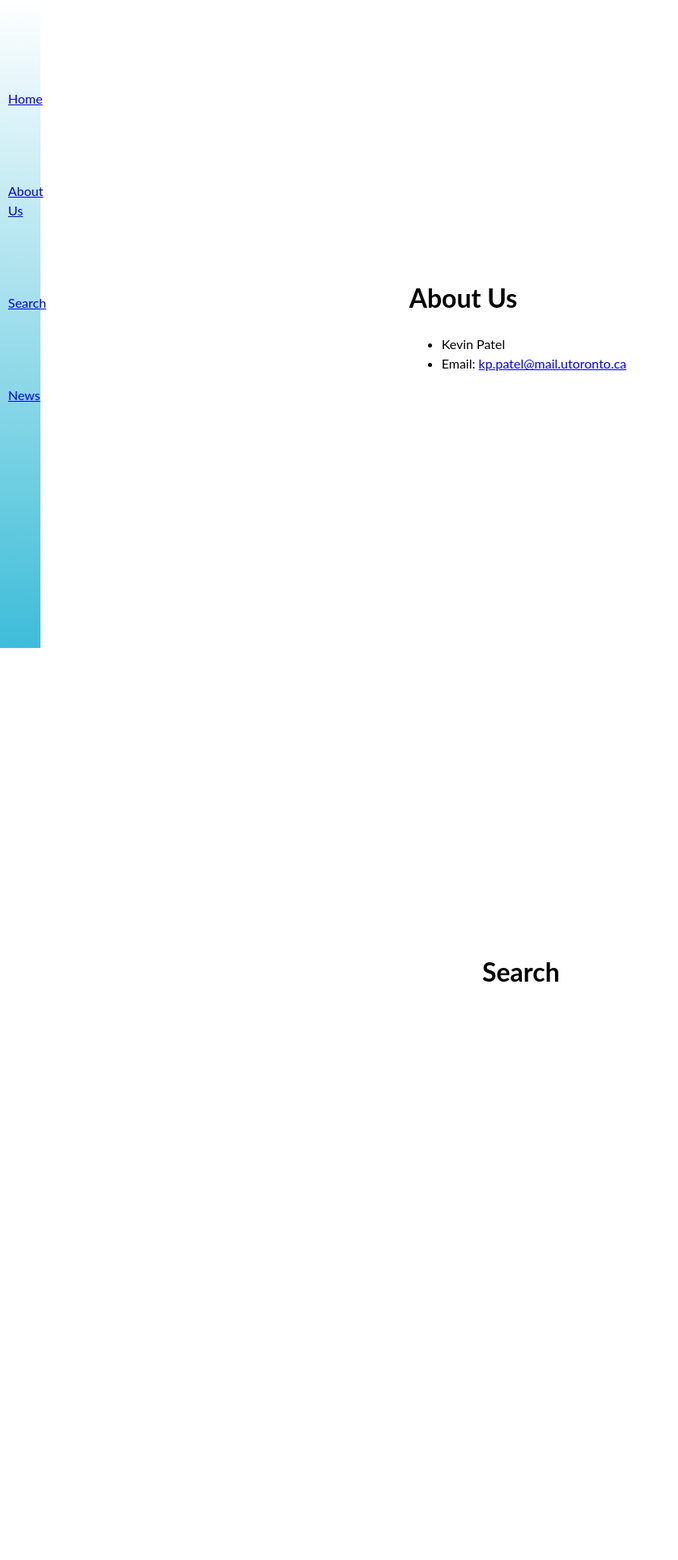
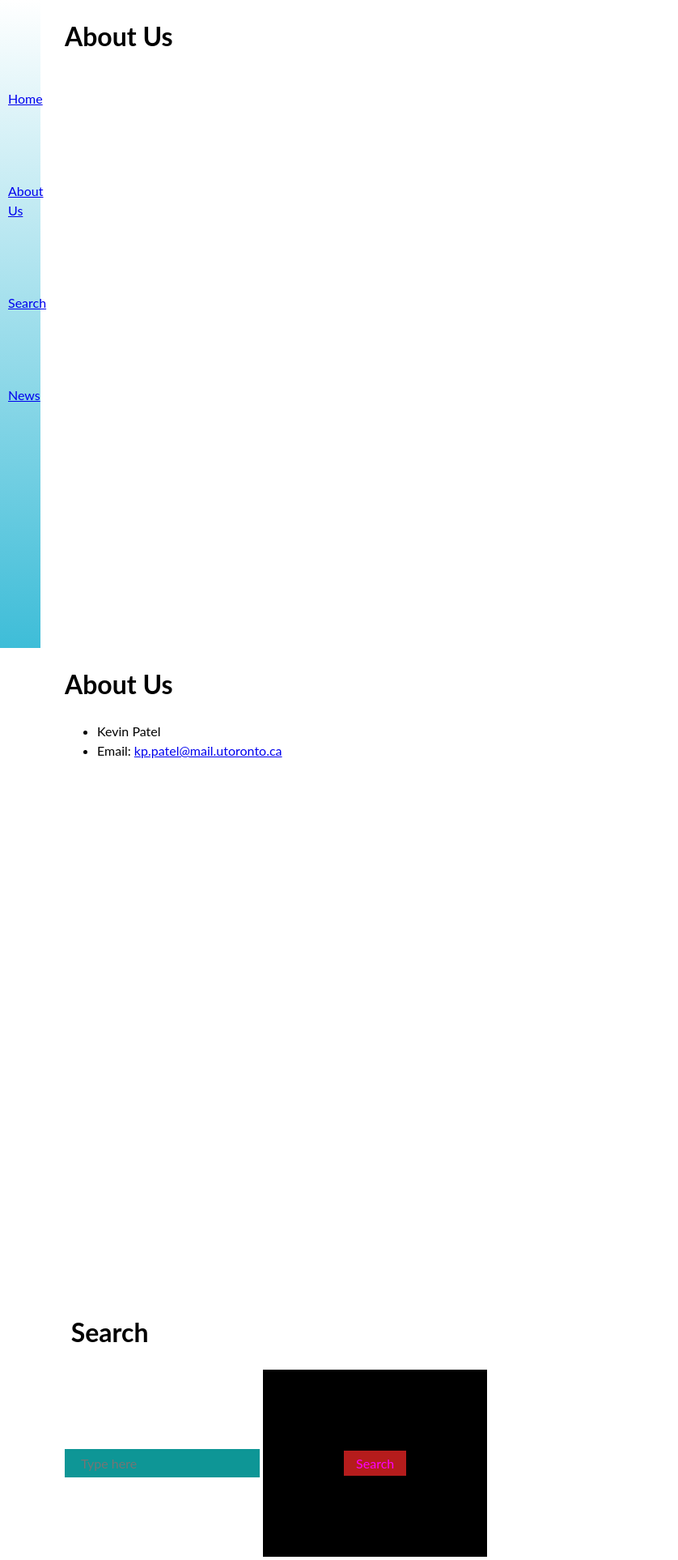
Before and after one commit to kevinp89/Nutrition-Detector, a PHP site: page / in a window 1280 px wide. Shown: the top 1926 px of the page at 81% size, without its empty margins (0-838 px from the left). Run offline with PHP 8.4, Linux system fonts and the light colour scheme; some libraries are stand-ins or nearby versions.

Commit message:
Made changes to index.php and main.css-Nikita Dua

```diff
--- a/index.php
+++ b/index.php
@@ -10,7 +10,7 @@
 		<div class="nav-container">
 			<nav>
 			<ul>
-				<li><a href="index.php"> Home </a></li>
+				<li><a href="#home"> Home </a></li>
 				<li><a href="#1"> About Us </a></li>
 				<li><a href="#2"> Search </a></li>
 				<li><a href="#3"> News </a></li>
@@ -20,7 +20,19 @@
 
 		</div>
 
-<section class="panel b-blue" id="1">
+<section class="panel b-blue" id="home">
+    <div class="panel__content">
+      <h1 class="panel__headline" id="aboutUs"><i class="fa fa-camera-retro"></i>About Us</h1>
+       	<ul>
+	      	      	</ul>
+
+
+    </div>
+  </article>
+</section>
+
+
+<section class="panel b-orange" id="1">
     <div class="panel__content">
       <h1 class="panel__headline" id="aboutUs"><i class="fa fa-camera-retro"></i>About Us</h1>
        	<ul>
@@ -39,8 +51,13 @@
 
     <div class="panel__content" id="about-content">
       <h1 class="panel__headline"><i class="fa fa-bolt"></i>&nbsp;Search</h1>
-      <div class="panel__block"></div>
+      <div class="panel__block">
 
+      </div>
+      <form id="searchbox" action="">
+		 	<input id="search" type="text" placeholder="Type here">
+		 	<input id="submit" type="submit" value="Search">
+			</form>
 
         </div>
 
--- a/main.css
+++ b/main.css
@@ -40,14 +40,8 @@ nav ul li{
   display: -webkit-flex;
   display: -ms-flexbox;
   display: flex;
-  -webkit-box-align: center;
-  -webkit-align-items: center;
-      -ms-flex-align: center;
-          align-items: center;
-  -webkit-box-pack: center;
-  -webkit-justify-content: center;
-      -ms-flex-pack: center;
-          justify-content: center;
+  margin-left: 80px;
+
   overflow: hidden;
 }
 
@@ -62,6 +56,25 @@ nav ul li{
 	left: 0;
 	margin-left: 0;
 }
+#2 form{
+		width: 500 px;
+		margin: 50px auto;
+	}
+#search{
+	padding:8px 20px;
+	background: #0e9696;
+	border:0px solid black;
+
+}
+#submit{
+	position:relative;
+	padding: 6px 15px;
+	left:=8px;
+	border:100px solid #000000;
+	background-color:#b51c1c;
+	color:fuchsia;
+}
+
 
 #about-content{
 	left: 0;
```
